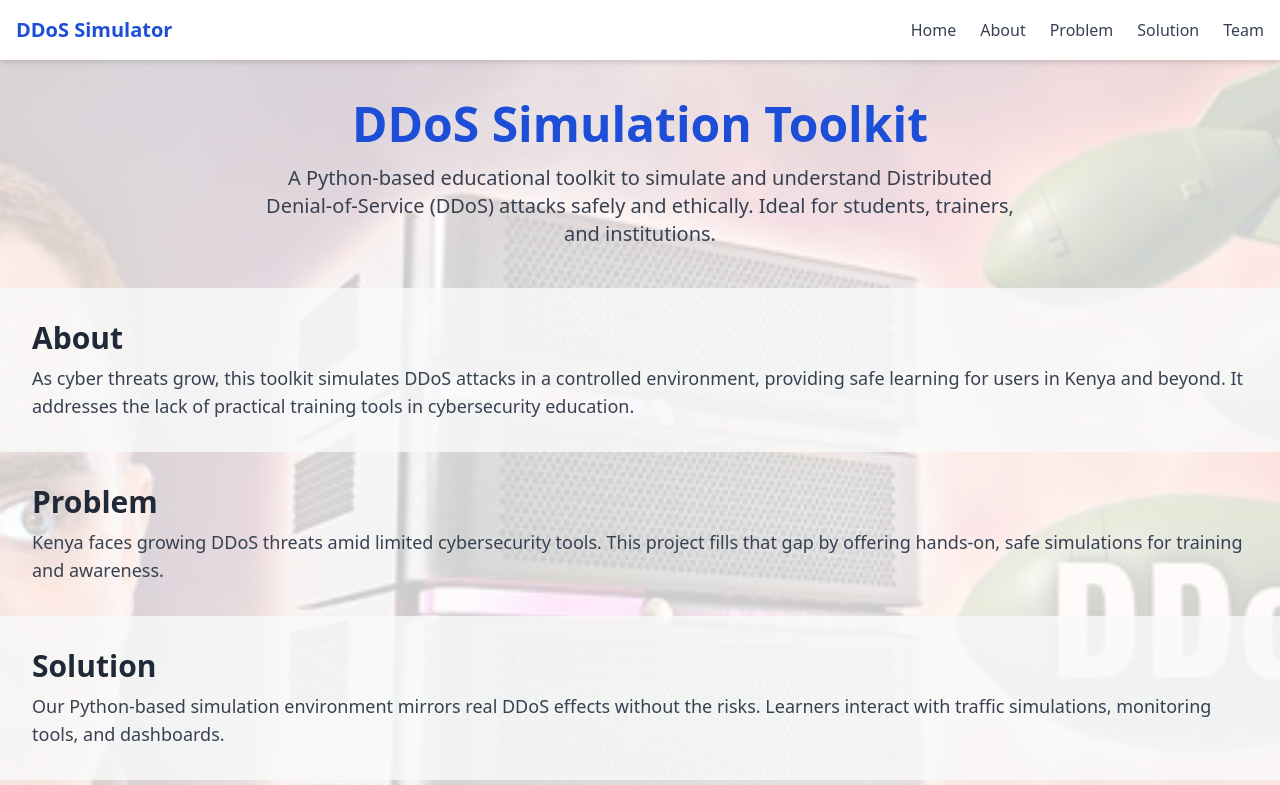
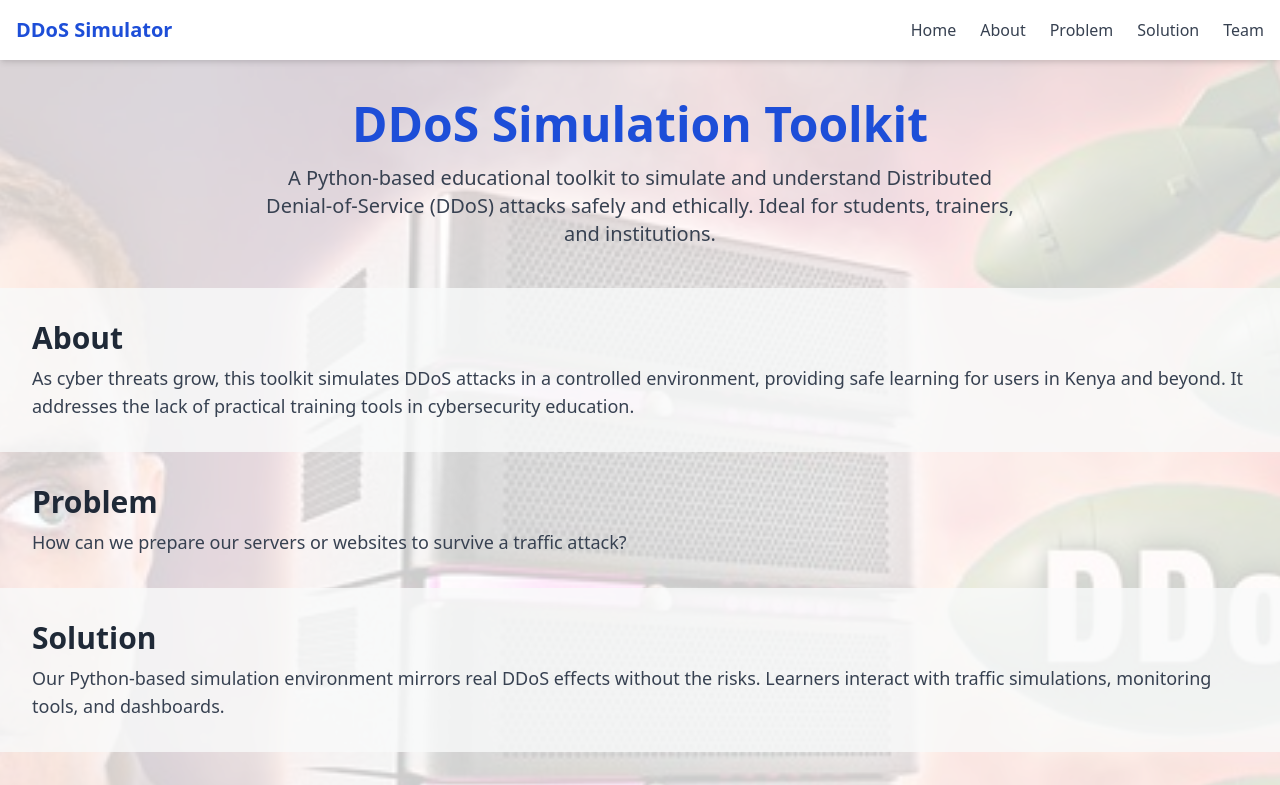
Before and after one commit to charity553/ddos-simulation-site, a React (Create React App) app: page / in a window 1280 px wide. Shown: the top 785 px of the page. Built offline with nearby package versions, Linux system fonts and the light colour scheme.

Commit message:
Updated problem and solution

```diff
--- a/src/pages/Home.jsx
+++ b/src/pages/Home.jsx
@@ -28,7 +28,7 @@ const Home = () => {
         <section className="p-8">
           <h2 className="text-3xl font-semibold mb-2">Problem</h2>
           <p className="text-lg text-gray-700">
-            Kenya faces growing DDoS threats amid limited cybersecurity tools. This project fills that gap by offering hands-on, safe simulations for training and awareness.
+          How can we prepare our servers or websites to survive a traffic attack?
           </p>
         </section>
 
--- a/src/pages/Problem.jsx
+++ b/src/pages/Problem.jsx
@@ -26,6 +26,7 @@ const Problem = () => {
             <h2 className="text-3xl font-bold text-blue-800">Problem Statement</h2>
           </div>
           <p className="text-lg leading-relaxed">
+          “How can we prepare our servers or websites to survive a traffic attack?”<br />
             With the growing reliance on digital services, Kenya and other countries face increasing cyber threats —
             especially DDoS attacks. Cybersecurity education is largely theoretical, with few practical tools for
             real-world safe simulations. This project closes that gap.
```
